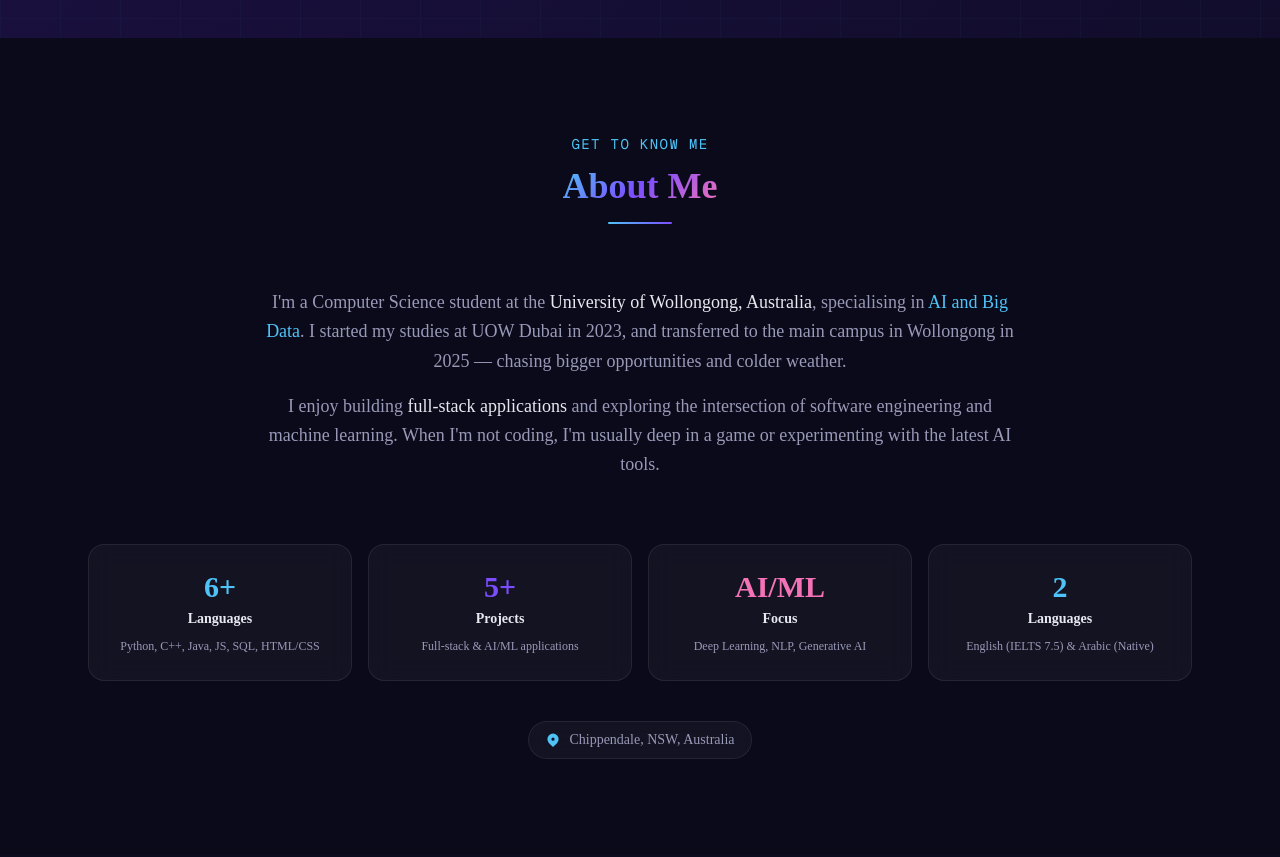
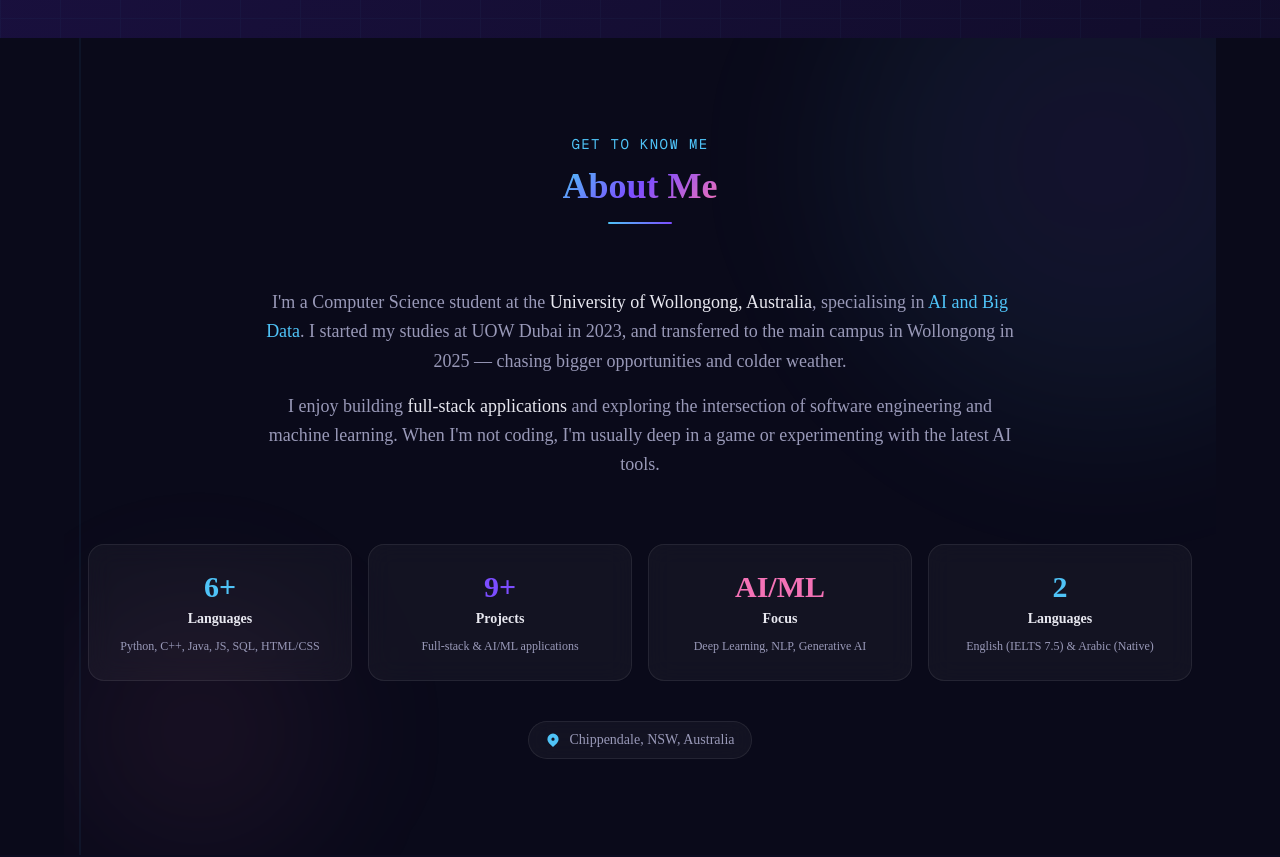
Before and after one commit to sa1701/portfolio, a Next.js app: page / in a window 1280 px wide. Shown: the part 762-1619 px from the top of the page. Built offline with nearby package versions, Linux system fonts and the light colour scheme.

Commit message:
chore: update CV PDF and project count to 9+
- Regenerated CV PDF with all 11 projects (personal + academic)
- Updated About section stat from 5+ to 9+ projects

```diff
--- a/components/About.tsx
+++ b/components/About.tsx
@@ -1,11 +1,67 @@
 "use client";
 
-import { useRef } from "react";
-import { motion, useInView } from "framer-motion";
+import { useRef, useState, useEffect } from "react";
+import { motion, useInView, useScroll, useTransform } from "framer-motion";
 
-const STATS = [
+// ---------------------------------------------------------------------------
+// Animated number counter
+// ---------------------------------------------------------------------------
+function AnimatedNumber({ target, suffix = "" }: { target: number; suffix?: string }) {
+  const ref = useRef<HTMLSpanElement>(null);
+  const isInView = useInView(ref, { once: true, margin: "-80px" });
+  const [count, setCount] = useState(0);
+
+  useEffect(() => {
+    if (!isInView) return;
+
+    // Respect reduced-motion preference
+    const prefersReduced =
+      typeof window !== "undefined" &&
+      window.matchMedia("(prefers-reduced-motion: reduce)").matches;
+
+    if (prefersReduced) {
+      setCount(target);
+      return;
+    }
+
+    const duration = 1500;
+    const start = performance.now();
+    const animate = (now: number) => {
+      const progress = Math.min((now - start) / duration, 1);
+      const eased = 1 - Math.pow(1 - progress, 3);
+      setCount(Math.round(eased * target));
+      if (progress < 1) requestAnimationFrame(animate);
+    };
+    requestAnimationFrame(animate);
+  }, [isInView, target]);
+
+  return (
+    <span ref={ref}>
+      {count}
+      {suffix}
+    </span>
+  );
+}
+
+// ---------------------------------------------------------------------------
+// Stat data
+// ---------------------------------------------------------------------------
+interface Stat {
+  numericValue: number | null;
+  suffix: string;
+  rawValue: string;
+  label: string;
+  description: string;
+  color: string;
+  border: string;
+  glow: string;
+}
+
+const STATS: Stat[] = [
   {
-    value: "6+",
+    numericValue: 6,
+    suffix: "+",
+    rawValue: "6+",
     label: "Languages",
     description: "Python, C++, Java, JS, SQL, HTML/CSS",
     color: "text-[#4fc3f7]",
@@ -13,7 +69,9 @@ const STATS = [
     glow: "hover:shadow-glow-cyan",
   },
   {
-    value: "5+",
+    numericValue: 9,
+    suffix: "+",
+    rawValue: "9+",
     label: "Projects",
     description: "Full-stack & AI/ML applications",
     color: "text-[#7c4dff]",
@@ -21,7 +79,9 @@ const STATS = [
     glow: "hover:shadow-glow-purple",
   },
   {
-    value: "AI/ML",
+    numericValue: null,
+    suffix: "",
+    rawValue: "AI/ML",
     label: "Focus",
     description: "Deep Learning, NLP, Generative AI",
     color: "text-[#f472b6]",
@@ -29,7 +89,9 @@ const STATS = [
     glow: "hover:shadow-glow-pink",
   },
   {
-    value: "2",
+    numericValue: 2,
+    suffix: "",
+    rawValue: "2",
     label: "Languages",
     description: "English (IELTS 7.5) & Arabic (Native)",
     color: "text-[#4fc3f7]",
@@ -38,6 +100,66 @@ const STATS = [
   },
 ];
 
+// ---------------------------------------------------------------------------
+// Tracing beam
+// ---------------------------------------------------------------------------
+function TracingBeam({ sectionRef }: { sectionRef: React.RefObject<HTMLElement | null> }) {
+  const { scrollYProgress } = useScroll({
+    target: sectionRef,
+    offset: ["start center", "end center"],
+  });
+
+  // Map scroll progress to the SVG path length
+  const pathLength = useTransform(scrollYProgress, [0, 1], [0, 1]);
+  const opacity = useTransform(scrollYProgress, [0, 0.05, 0.95, 1], [0, 1, 1, 0]);
+
+  return (
+    <div
+      aria-hidden="true"
+      className="absolute left-0 top-0 bottom-0 w-8 hidden md:flex items-stretch pointer-events-none"
+      style={{ zIndex: 0 }}
+    >
+      <svg
+        className="h-full w-full overflow-visible"
+        viewBox="0 0 20 100"
+        preserveAspectRatio="none"
+      >
+        {/* Static faint track */}
+        <line
+          x1="10"
+          y1="0"
+          x2="10"
+          y2="100"
+          stroke="rgba(79,195,247,0.08)"
+          strokeWidth="1.5"
+          vectorEffect="non-scaling-stroke"
+        />
+        {/* Animated bright beam */}
+        <motion.line
+          x1="10"
+          y1="0"
+          x2="10"
+          y2="100"
+          stroke="url(#beamGradient)"
+          strokeWidth="1.5"
+          vectorEffect="non-scaling-stroke"
+          style={{ pathLength, opacity }}
+          strokeLinecap="round"
+        />
+        <defs>
+          <linearGradient id="beamGradient" x1="0" y1="0" x2="0" y2="1">
+            <stop offset="0%" stopColor="#4fc3f7" />
+            <stop offset="100%" stopColor="#7c4dff" />
+          </linearGradient>
+        </defs>
+      </svg>
+    </div>
+  );
+}
+
+// ---------------------------------------------------------------------------
+// Animation variants — spring physics
+// ---------------------------------------------------------------------------
 const containerVariants = {
   hidden: {},
   visible: {
@@ -47,9 +169,16 @@ const containerVariants = {
 
 const itemVariants = {
   hidden: { opacity: 0, y: 24 },
-  visible: { opacity: 1, y: 0, transition: { duration: 0.55, ease: "easeOut" as const } },
+  visible: {
+    opacity: 1,
+    y: 0,
+    transition: { type: "spring" as const, stiffness: 120, damping: 18 },
+  },
 };
 
+// ---------------------------------------------------------------------------
+// Component
+// ---------------------------------------------------------------------------
 export default function About() {
   const ref = useRef<HTMLElement>(null);
   const inView = useInView(ref, { once: true, margin: "-80px" });
@@ -59,12 +188,39 @@ export default function About() {
       id="about"
       ref={ref}
       aria-labelledby="about-heading"
-      className="py-24 px-6 max-w-6xl mx-auto"
+      className="relative py-24 px-6 max-w-6xl mx-auto overflow-hidden"
     >
+      {/* Gradient mesh blob — decorative background drift */}
+      <div
+        aria-hidden="true"
+        className="pointer-events-none absolute -top-40 -right-40 w-[600px] h-[600px] rounded-full"
+        style={{
+          background:
+            "radial-gradient(circle at 50% 50%, rgba(124,77,255,0.10) 0%, rgba(79,195,247,0.06) 50%, transparent 75%)",
+          filter: "blur(60px)",
+          animation: "blobDrift 18s ease-in-out infinite alternate",
+        }}
+      />
+      <div
+        aria-hidden="true"
+        className="pointer-events-none absolute -bottom-20 -left-20 w-[400px] h-[400px] rounded-full"
+        style={{
+          background:
+            "radial-gradient(circle at 50% 50%, rgba(244,114,182,0.08) 0%, transparent 70%)",
+          filter: "blur(50px)",
+          animation: "blobDrift 22s ease-in-out infinite alternate-reverse",
+        }}
+      />
+
+      {/* Tracing beam */}
+      <TracingBeam sectionRef={ref} />
+
       <motion.div
         variants={containerVariants}
         initial="hidden"
         animate={inView ? "visible" : "hidden"}
+        className="relative"
+        style={{ zIndex: 1 }}
       >
         {/* Section heading */}
         <motion.div variants={itemVariants} className="text-center mb-16">
@@ -114,29 +270,29 @@ export default function About() {
         >
           {STATS.map((stat) => (
             <motion.div
-              key={`${stat.value}-${stat.label}`}
+              key={`${stat.rawValue}-${stat.label}`}
               variants={itemVariants}
               role="listitem"
               className={`glass-card rounded-2xl p-6 text-center border ${stat.border} ${stat.glow} transition-all duration-300 hover:-translate-y-1`}
             >
-              <p className={`text-3xl font-bold mb-1 ${stat.color}`} aria-label={`${stat.value} ${stat.label}`}>
-                {stat.value}
+              <p
+                className={`text-3xl font-bold mb-1 ${stat.color}`}
+                aria-label={`${stat.rawValue} ${stat.label}`}
+              >
+                {stat.numericValue !== null ? (
+                  <AnimatedNumber target={stat.numericValue} suffix={stat.suffix} />
+                ) : (
+                  stat.rawValue
+                )}
               </p>
-              <p className="text-[#e8e8f0] font-semibold text-sm mb-2">
-                {stat.label}
-              </p>
-              <p className="text-[#9999b8] text-xs leading-relaxed">
-                {stat.description}
-              </p>
+              <p className="text-[#e8e8f0] font-semibold text-sm mb-2">{stat.label}</p>
+              <p className="text-[#9999b8] text-xs leading-relaxed">{stat.description}</p>
             </motion.div>
           ))}
         </motion.div>
 
         {/* Location badge */}
-        <motion.div
-          variants={itemVariants}
-          className="mt-10 flex justify-center"
-        >
+        <motion.div variants={itemVariants} className="mt-10 flex justify-center">
           <div className="inline-flex items-center gap-2 px-4 py-2 glass-card rounded-full border border-white/[0.06]">
             <svg
               aria-hidden="true"
@@ -150,12 +306,22 @@ export default function About() {
                 clipRule="evenodd"
               />
             </svg>
-            <span className="text-sm text-[#9999b8]">
-              Chippendale, NSW, Australia
-            </span>
+            <span className="text-sm text-[#9999b8]">Chippendale, NSW, Australia</span>
           </div>
         </motion.div>
       </motion.div>
+
+      {/* Blob drift keyframes — injected once via a style tag */}
+      <style>{`
+        @keyframes blobDrift {
+          0%   { transform: translate(0, 0) scale(1); }
+          50%  { transform: translate(30px, -20px) scale(1.05); }
+          100% { transform: translate(-20px, 30px) scale(0.97); }
+        }
+        @media (prefers-reduced-motion: reduce) {
+          [style*="blobDrift"] { animation: none !important; }
+        }
+      `}</style>
     </section>
   );
 }
```
Also changed, not shown: 1 other file (tests, documents, lock files or other folders).
